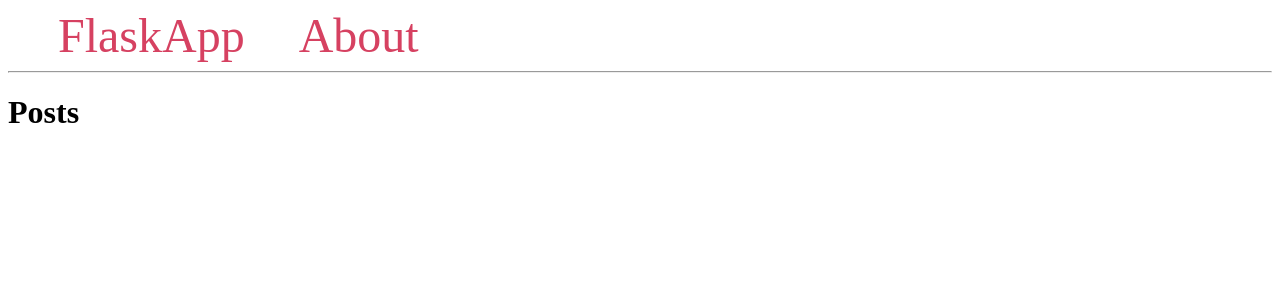
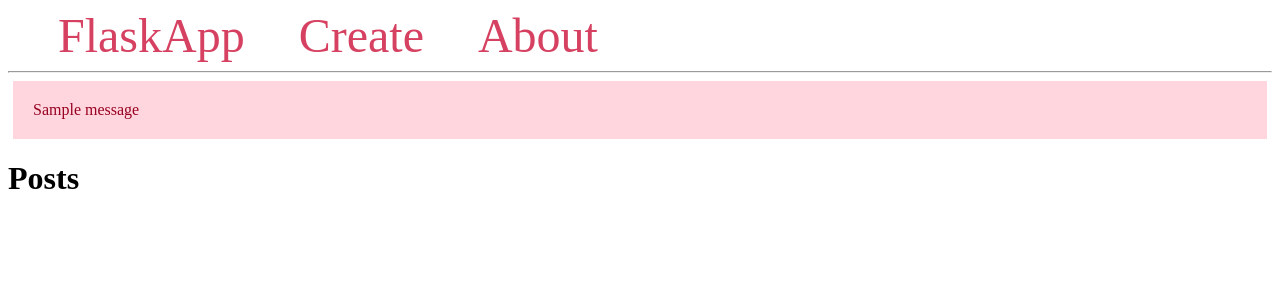
Before and after one commit to Keylith2020/Flask-blogging, a Flask app: page / in a window 1280 px wide. Shown: the top 300 px of the page. Run offline with Flask 3, Linux system fonts and the light colour scheme; one stand-in notice (Sample message) is shown; data that the repository does not hold is empty.

Commit message:
Implemented the create.html page

```diff
--- a/flask_blog_class/app.py
+++ b/flask_blog_class/app.py
@@ -4,6 +4,7 @@ from flask import Flask, render_template, request, url_for, flash, redirect, abo
 # make a Flask application object called app
 app = Flask(__name__)
 app.config["DEBUG"] = True
+app.config['SECRET_KEY'] = 'your secret key'
 
 
 
@@ -39,6 +40,30 @@ def index():
 
 
 # route to create a post
+@app.route('/create/', methods=('GET', 'POST'))
+def create():
+    #Determine if page is get or post request
+    if request.method == 'POST':
+        #get the title and content that was submitted
+        title = request.form['title']
+        content = request.form['content']
+
+        #display an error if title or content is not submitted
+        #else make a database connection and insert blog content
+        if not title:
+            flash("Title is required")
+        elif not content:
+            flash("Coontent is required")
+        else:
+            conn = get_db_connection
+            #insert data
+            conn.execute('INSERT INTO posts (title, content) VALUES (?, ?)', (title, content))
+            conn.commit()
+            conn.close()
+            return redirect(url_for('index'))
+
+    return render_template('create.html')
+
 
 
 app.run()
--- a/flask_blog_class/templates/base.html
+++ b/flask_blog_class/templates/base.html
@@ -28,10 +28,16 @@
 <body>
     <nav>
         <a href="{{ url_for('index') }}">FlaskApp</a>
+        <a href="{{ url_for('create') }}">Create</a>
         <a href="#">About</a>
     </nav>
     <hr>
     <div class="content">
+        {% for message in get_flashed_messages() %}
+            <div class="alert">{{ message }}</div>
+
+        {% endfor %}
+
         {% block content %} {% endblock %}
     </div>
 </body>
```
